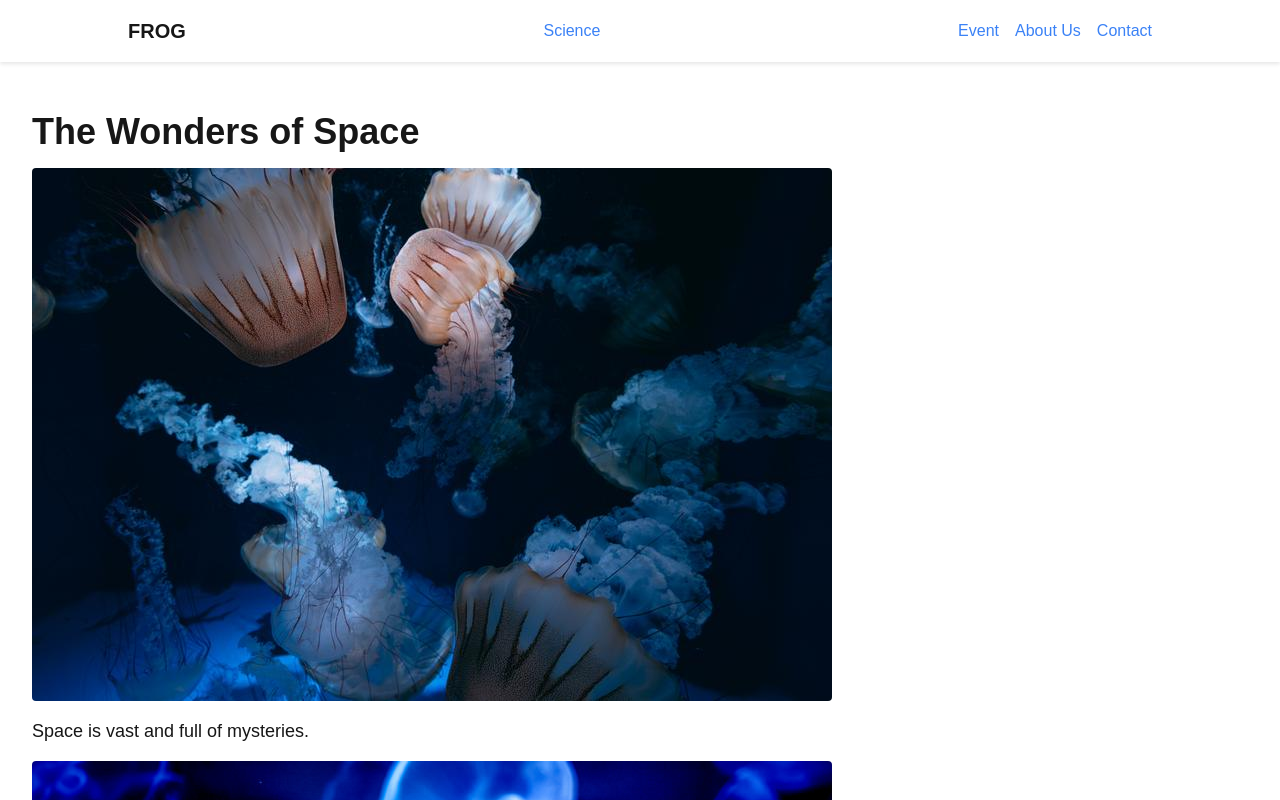
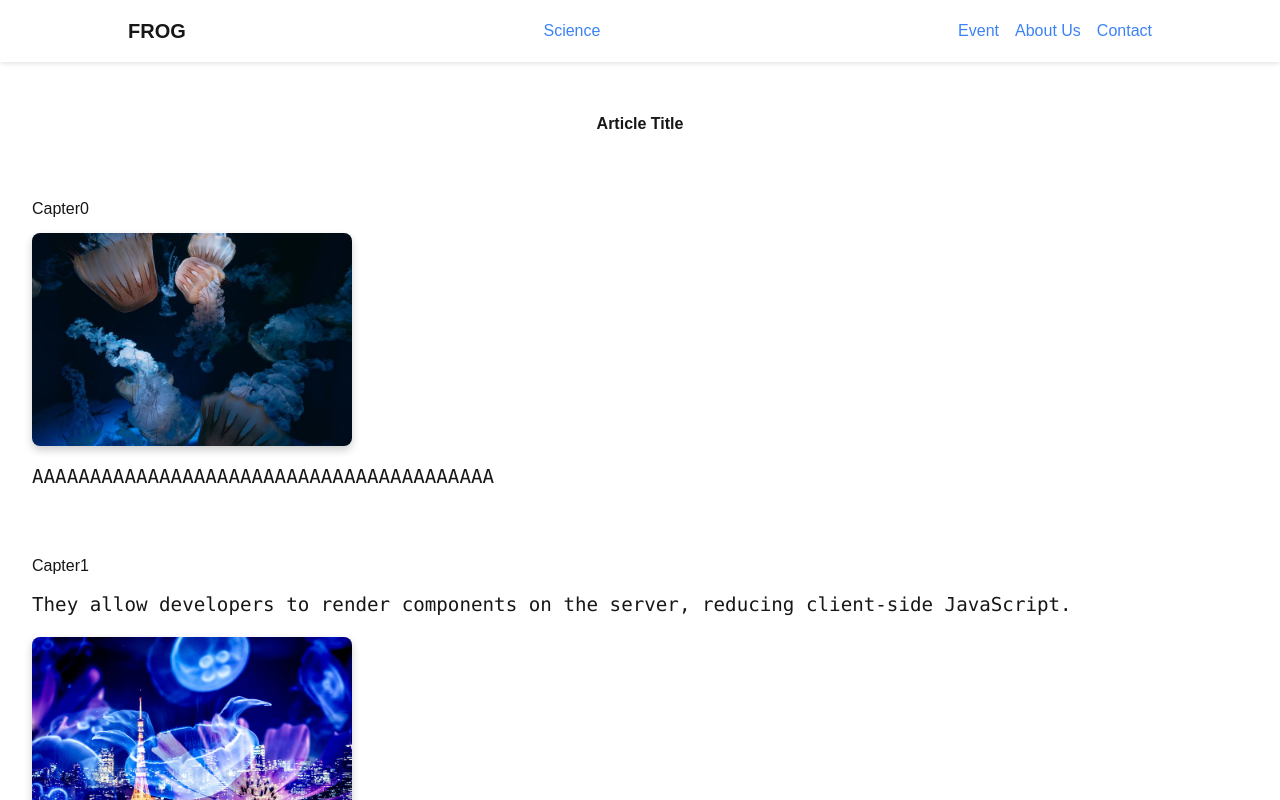
Before and after one commit to OkamotoRyotaro/NextJS, a Next.js app in the folder website/: page /contents/Science in a window 1280 px wide. Shown: the top 800 px of the page. Built offline with nearby package versions, Linux system fonts and the light colour scheme.

Commit message:
article ページの変更中

```diff
--- /dev/null
+++ b/website/src/app/contents/Science/Chapter.tsx
@@ -0,0 +1,15 @@
+import React from "react";
+import style from "@/app/style/article.module.css"
+
+
+interface ChapterProps {
+  chapterName: string;
+}
+
+export const Chapter = (props: ChapterProps) => {
+  return (
+    <p className={style.articleChapter}>{props.chapterName}</p>
+  )
+}
+
+export default Chapter;
--- /dev/null
+++ b/website/src/app/contents/Science/MainText.tsx
@@ -0,0 +1,15 @@
+import React from "react";
+import style from "@/app/style/article.module.css"
+
+
+interface MainTextProps {
+  text: string;
+}
+
+export const MainText = (props: MainTextProps) => {
+  return (
+    <pre className={style.articleText}>{props.text}</pre>
+  )
+}
+
+export default MainText;
--- a/website/src/app/contents/Science/SciencePageTemplate.tsx
+++ b/website/src/app/contents/Science/SciencePageTemplate.tsx
@@ -1,6 +1,10 @@
 import fs from "fs";
 import path from "path";
 import Image from "next/image";
+import style from "@/app/style/article.module.css"
+import Chapter from "./Chapter";
+import MainText from "./MainText";
+import { ArticleContentsType } from "@/types/ArticleContentsStatus";
 
 interface SciencePageTemplateProps {
   dirPath: string;
@@ -15,40 +19,54 @@ export const SciencePageTemplate = (props: SciencePageTemplateProps) => {
   // 記事データを解析
   const lines = fileContent.split("\n");
   const title = lines.find((line) => line.startsWith("Title:"))?.replace("Title:", "").trim();
-  const contentIndex = lines.findIndex((line) => line.startsWith("Content:"));
-  const contentLines = lines.slice(contentIndex + 1).map((line) => line.trim());
+  const contentIndex = lines.findIndex(
+    (line) => line.startsWith("Image:") || line.startsWith("Text:") || line.startsWith("Chapter:")
+  )
+  const contentLines = lines.slice(contentIndex);
 
   return (
     <div className="p-8">
-      <h1 className="text-4xl font-bold mb-4">{title}</h1>
+      <h1 className={style.articleTitle}>{title}</h1>
       <div>
         {contentLines.map((line, index) => {
-          if (line.startsWith("Image:")) {
-            const imagePath = line.replace("Image:", "").trim();
-            return (
-              <div key={index} className="mb-4">
+          const content = FetchContents(line)
+          if (content === null) return null
+
+          switch (content.contentsType) {
+            case "Title":
+              break;
+            case "Image":
+              return (
                 <Image
-                  src={dirPath + `${imagePath}`}
+                  key={index}
+                  src={`${dirPath}/${content.content}`}
                   alt={`Image ${index + 1}`}
                   width={800}
                   height={400}
-                  className="rounded"
+                  className={style.articleImage}
                 />
-              </div>
-            );
-          } else if (line.startsWith("Text:")) {
-            const text = line.replace("Text:", "").trim();
-            return (
-              <p key={index} className="text-lg mb-4">
-                {text}
-              </p>
-            );
+              )
+            case "Chapter":
+              return (
+                <Chapter key={index} chapterName={content.content} />
+              )
+            case "Text":
+              return (
+                <MainText key={index} text={content.content} />
+              )
           }
-          return null;
         })}
       </div>
     </div>
   );
 }
 
+const FetchContents = (line: string): { contentsType: ArticleContentsType, content: string } | null => {
+  if (line.startsWith("Title:")) return { contentsType: "Title", content: line.replace("Image:", "").trim() };
+  if (line.startsWith("Text:")) return { contentsType: "Text", content: line.replace("Text:", "").trim() }
+  if (line.startsWith("Chapter:")) return { contentsType: "Chapter", content: line.replace("Chapter:", "").trim() }
+  if (line.startsWith("Image:")) return { contentsType: "Image", content: line.replace("Image:", "").trim() }
+  return null
+}
+
 export default SciencePageTemplate;
--- a/website/src/app/contents/Science/page.tsx
+++ b/website/src/app/contents/Science/page.tsx
@@ -3,7 +3,7 @@ import SciencePageTemplate from "./SciencePageTemplate";
 export const Science = () => {
   return (
     <SciencePageTemplate
-      dirPath={"/science/article0/"}
+      dirPath={"/science/article0"}
     />
   )
 }
--- /dev/null
+++ b/website/src/app/style/article.module.css
@@ -0,0 +1,24 @@
+.articleTitle {
+  font-size: 40;
+  text-align: center;
+  font-weight: bold;
+}
+
+.articleChapter {
+  margin-top: 5%;
+  font-size: 30;
+  margin-bottom: 1%;
+}
+
+.articleImage {
+  border-radius: 8px;
+  margin-bottom: 16px;
+  width: 40vh;
+  box-shadow: 0 4px 8px rgba(0, 0, 0, 0.2);
+}
+
+.articleText {
+  font-size: 1.2rem;
+  line-height: 1.6;
+  margin-bottom: 16px;
+}
--- /dev/null
+++ b/website/src/types/ArticleContentsStatus.ts
@@ -0,0 +1,8 @@
+const ArticleContentsType = {
+  Title: "Title",
+  Text: "Text",
+  Image: "Image",
+  Chapter: "Chapter",
+} as const
+
+export type ArticleContentsType = typeof ArticleContentsType[keyof typeof ArticleContentsType];
```
Also changed, not shown: website/public/science/article0/article.txt.
